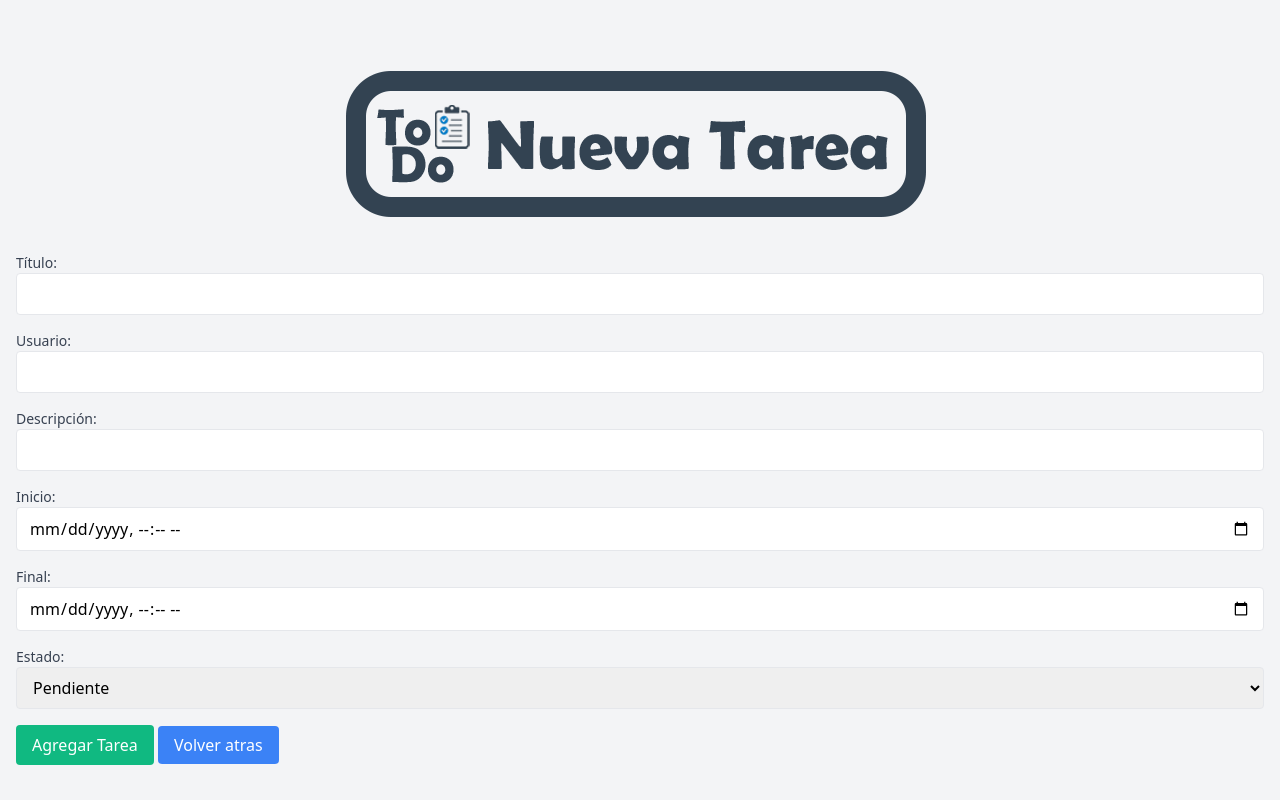
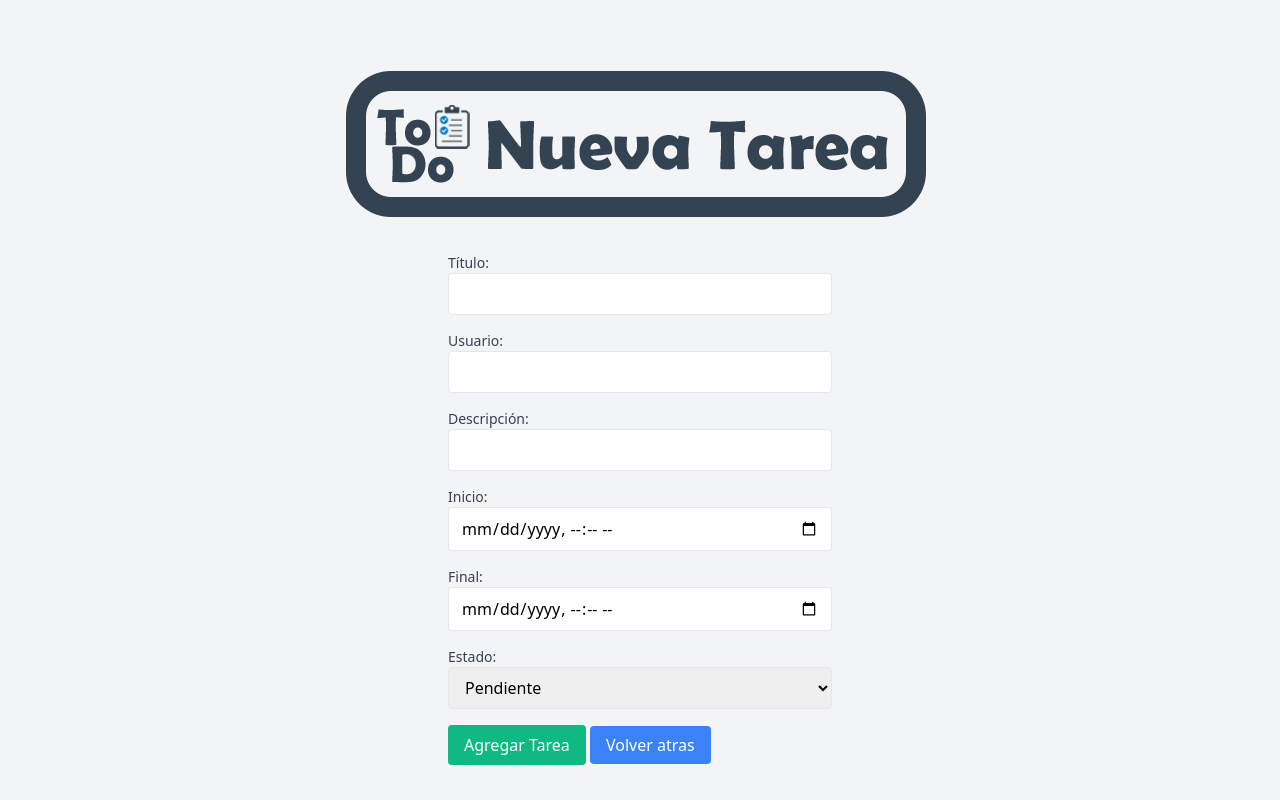
Before and after one commit to pacobofa75/DevelopersTeam2, a PHP site: page /createTask.php in a window 1280 px wide. Run offline with PHP 8.4, Linux system fonts and the light colour scheme.

Commit message:
Update width

```diff
--- a/app/views/scripts/task/createTask.phtml
+++ b/app/views/scripts/task/createTask.phtml
@@ -8,7 +8,7 @@
     <div class="container mx-auto p-4 mt-8">
         <img src="images/new-task-icon.png" alt="Logo" class="mb-4 mx-auto">
 
-        <form method="post" action="" class="mb-4">
+        <form method="post" action="" class="mb-4 mx-auto w-full max-w-sm">
             <input type="hidden" name="action" value="create">
             <div class="mb-4">
                 <label for="title" class="block text-sm font-medium text-gray-700">Título:</label>
```
